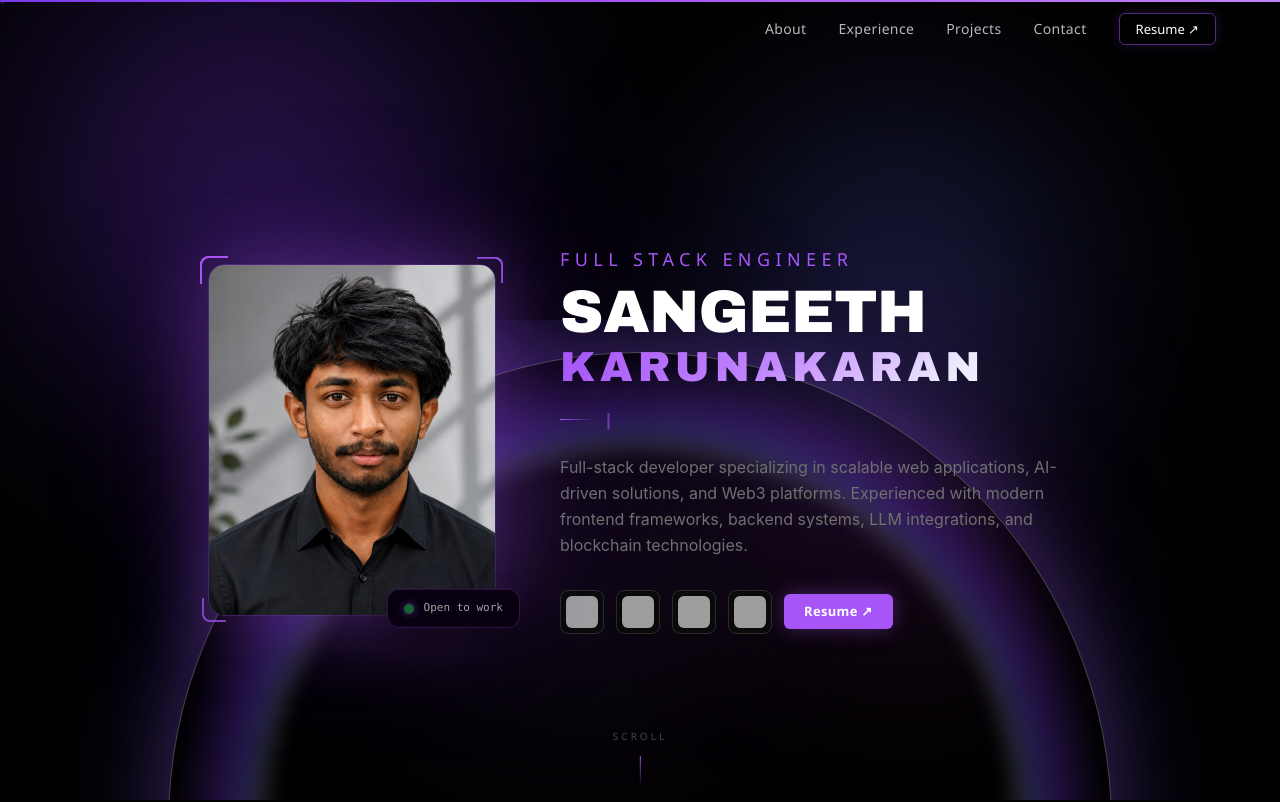
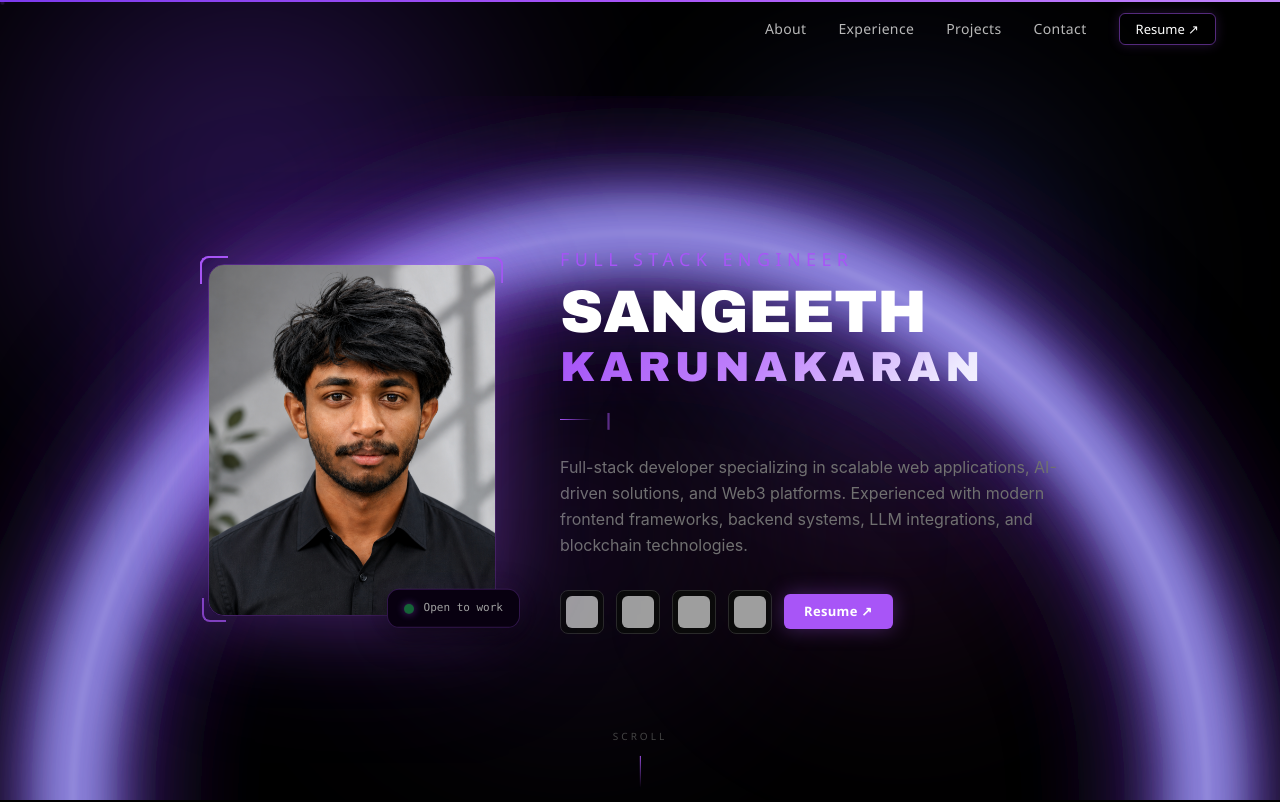
Before and after one commit to TheCyperpunk/portfolio, a Next.js app: page / in a window 1280 px wide. Shown: the top 802 px of the page. Built offline with nearby package versions, Linux system fonts and the light colour scheme; grey boxes are pictures that could not be loaded.

Commit message:
Revert hero arc background change

```diff
--- a/src/components/sections/hero.tsx
+++ b/src/components/sections/hero.tsx
@@ -269,28 +269,57 @@ export function Hero() {
         </div>
       </div>
 
-      {/* Arc Background */}
+      {/* SVG Arc Background */}
       <div
-        className="absolute inset-x-0 bottom-80 md:bottom-0 pointer-events-none overflow-hidden"
+        className="absolute bottom-80 md:bottom-0 md:left-0 w-full pointer-events-none"
         style={{ height: "60vh", zIndex: 1 }}
       >
-        <div
-          className="absolute left-1/2 bottom-[-62vh] h-[118vh] w-[118vh] min-h-[680px] min-w-[680px] -translate-x-1/2 rounded-full"
-          style={{
-            background:
-              "radial-gradient(circle, transparent 56%, rgba(255,255,255,0.34) 56.2%, rgba(255,255,255,0.12) 56.6%, rgba(99,102,241,0.32) 59%, rgba(124,58,237,0.28) 62%, transparent 70%)",
-            filter: "blur(10px)",
-            mixBlendMode: "screen",
-          }}
-        />
-        <div
-          className="absolute left-1/2 bottom-[-62vh] h-[118vh] w-[118vh] min-h-[680px] min-w-[680px] -translate-x-1/2 rounded-full"
-          style={{
-            border: "1px solid rgba(255,255,255,0.28)",
-            boxShadow:
-              "0 0 80px rgba(168,85,247,0.28), 0 0 150px rgba(99,102,241,0.22)",
-          }}
-        />
+        <svg
+          className="absolute bottom-0 left-1/2 -translate-x-1/2"
+          viewBox="0 0 1440 720"
+          style={{ width: "110vw", minWidth: "640px" }}
+          fill="none"
+          xmlns="http://www.w3.org/2000/svg"
+          preserveAspectRatio="xMidYMax meet"
+        >
+          <defs>
+            <filter id="arc-blur-lg" x="-90%" y="-90%" width="280%" height="280%">
+              <feGaussianBlur stdDeviation="58" />
+            </filter>
+            <filter id="arc-blur-md" x="-70%" y="-70%" width="240%" height="240%">
+              <feGaussianBlur stdDeviation="30" />
+            </filter>
+            <filter id="arc-blur-sm" x="-60%" y="-60%" width="220%" height="220%">
+              <feGaussianBlur stdDeviation="34" />
+            </filter>
+            <filter id="arc-blur-xs" x="-10%" y="-10%" width="120%" height="120%">
+              <feGaussianBlur stdDeviation="3" />
+            </filter>
+          </defs>
+          <circle
+            cx="720" cy="720" r="580"
+            stroke="#492285" strokeWidth="130"
+            fill="none" filter="url(#arc-blur-lg)"
+            style={{ mixBlendMode: "screen" }}
+          />
+          <circle
+            cx="720" cy="720" r="580"
+            stroke="#4556F8" strokeWidth="55"
+            fill="none" filter="url(#arc-blur-md)"
+            style={{ mixBlendMode: "screen" }}
+          />
+          <circle
+            cx="720" cy="720" r="580"
+            stroke="#ffffff" strokeWidth="24"
+            fill="none" filter="url(#arc-blur-sm)"
+            style={{ mixBlendMode: "screen" }}
+          />
+          <circle
+            cx="720" cy="720" r="580"
+            stroke="rgba(255,255,255,0.38)" strokeWidth="1.5"
+            fill="none" filter="url(#arc-blur-xs)"
+          />
+        </svg>
       </div>
 
       {/* Scroll indicator */}
```
